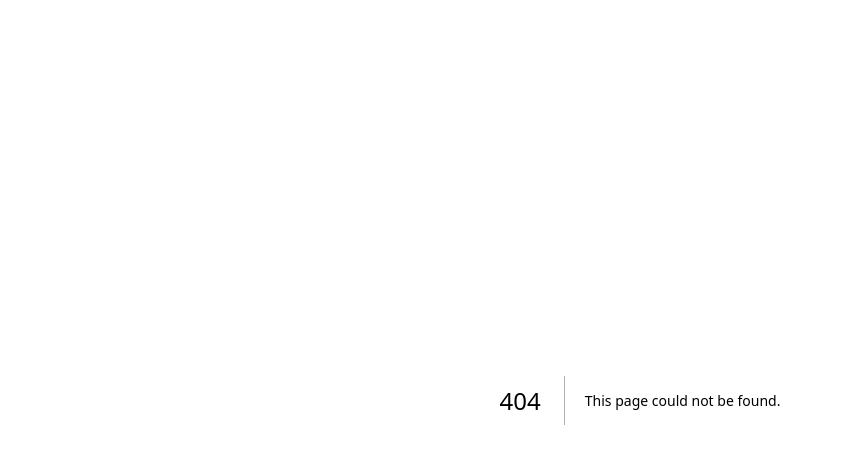
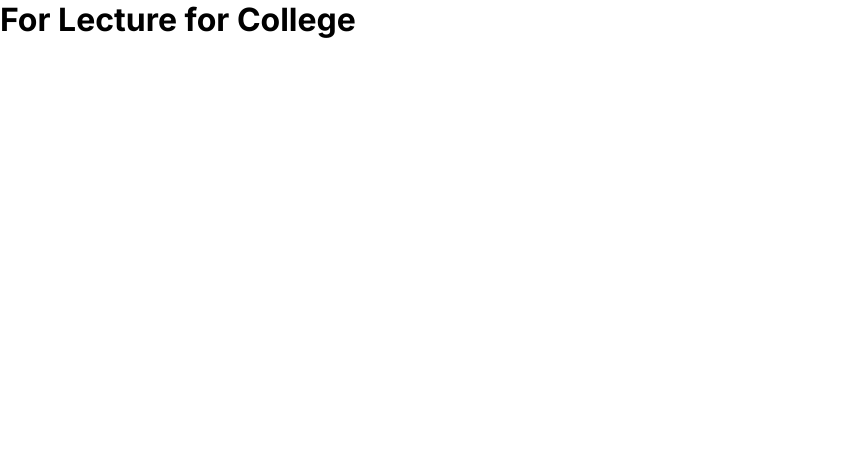
Before and after one commit to Avinashvns/nextjslearn, a Next.js app: page /study in a window 1280 px wide. Before the commit this address had no page. Shown: the top 464 px of the page, without its empty margins (0-841 px from the left). Built offline with nearby package versions, Linux system fonts and the light colour scheme.

Commit message:
normal segment

```diff
--- a/src/app/studentlist/page.js
+++ b/src/app/studentlist/page.js
@@ -13,7 +13,6 @@ export default function StudentList() {
                 <li> <Link href="/studentlist/avinash">Avinash</Link></li>
                 <li> <Link href="/studentlist/abhishek">Abhishek</Link></li>
                 <li> <Link href="/studentlist/anuradha">Anuradha</Link></li>
-
             </ul>
         </div>
     )
--- /dev/null
+++ b/src/app/study/page.js
@@ -0,0 +1,9 @@
+
+
+export default function Study() {
+    return (
+        <div>
+            <h1>For Lecture for College</h1>
+        </div>
+    )
+}
```
